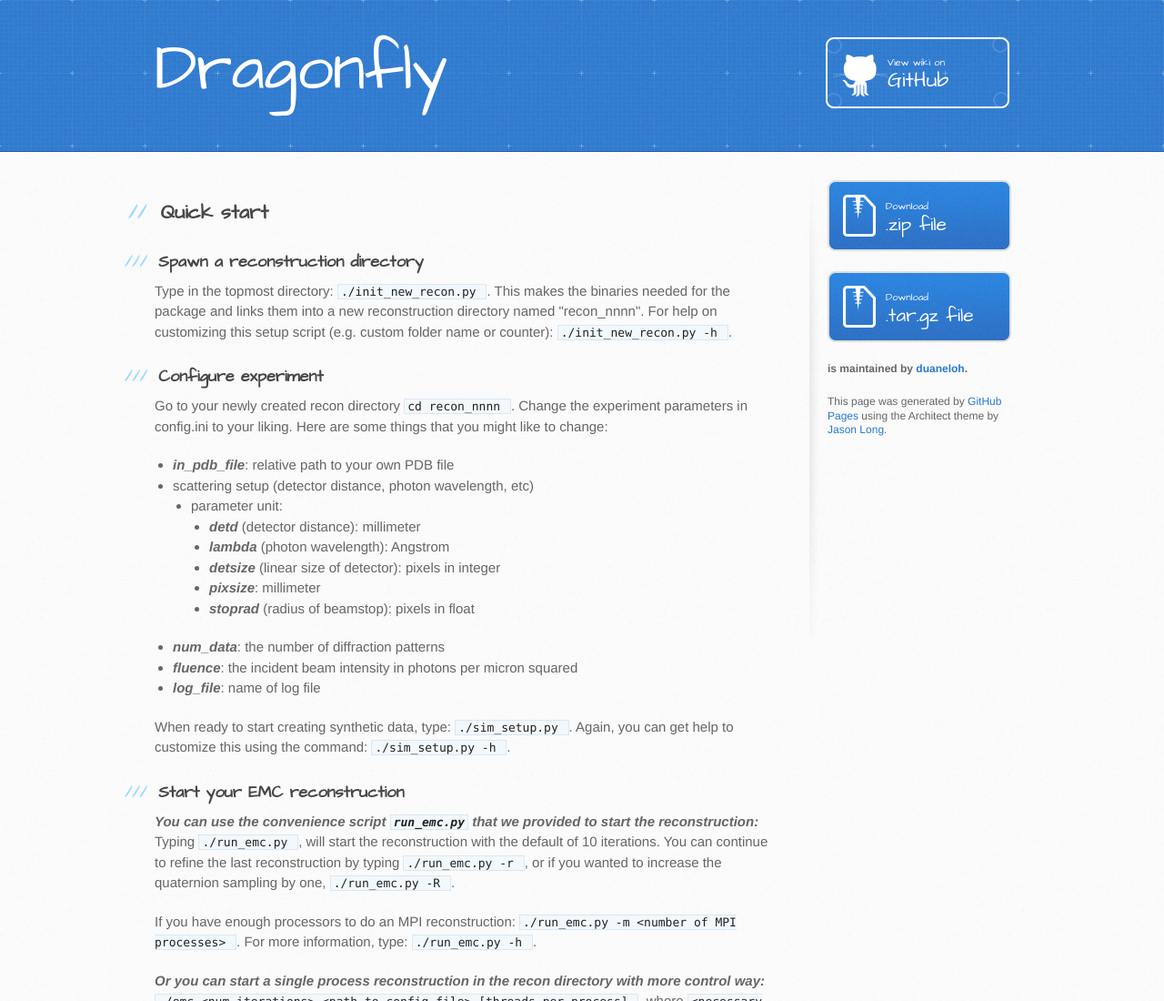
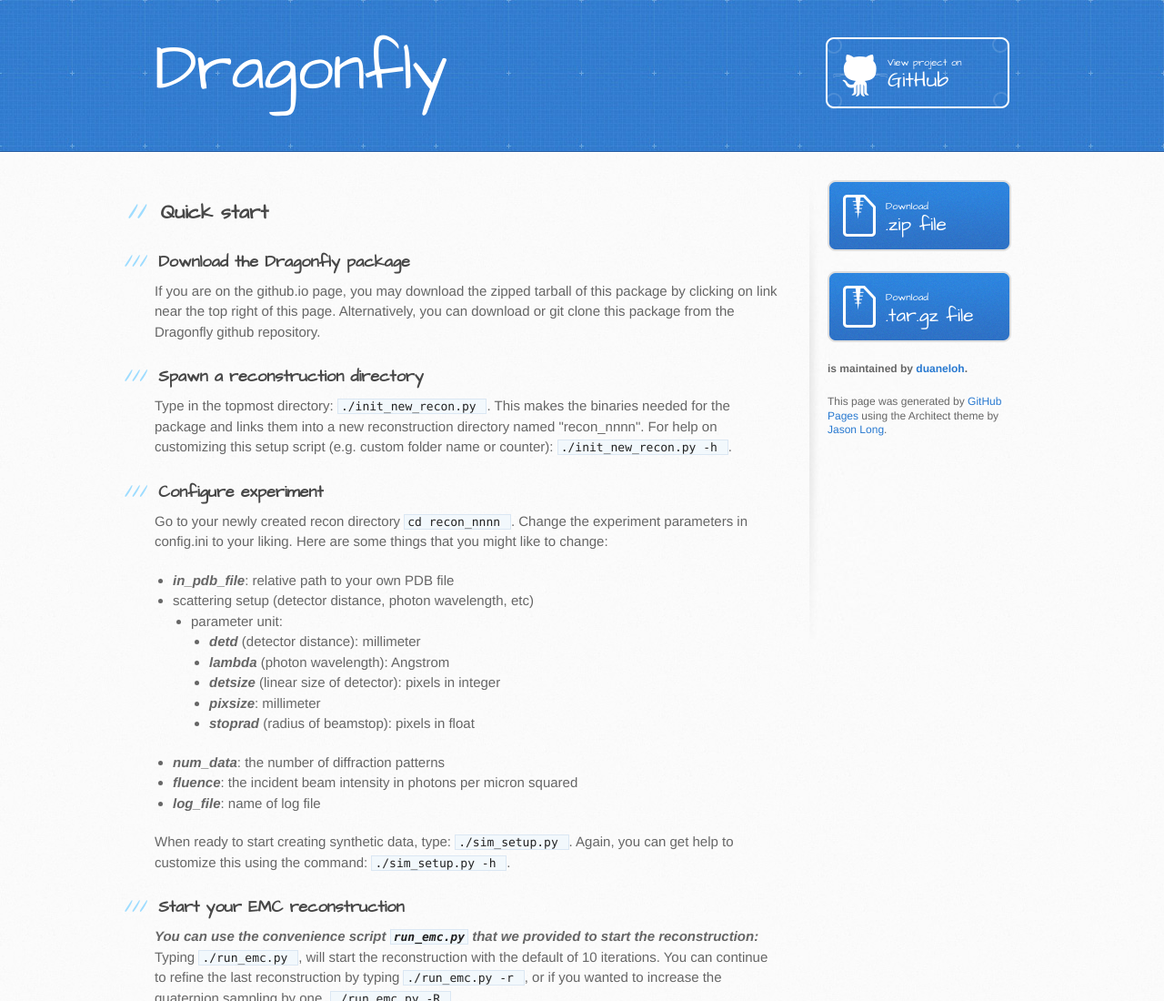
Before and after one commit to duaneloh/Dragonfly, a plain HTML site: page index.html in a window 1280 px wide. Shown: the top 1100 px of the page at 91% size. Drawn offline with Linux system fonts and the light colour scheme.

Commit message:
Create gh-pages branch via GitHub

```diff
--- a/index.html
+++ b/index.html
@@ -21,7 +21,7 @@
       <div class="inner">
         <h1>Dragonfly</h1>
         <h2></h2>
-        <a href="https://github.com/duaneloh/Dragonfly/wiki" class="button"><small>View wiki on</small> GitHub</a>
+        <a href="https://github.com/duaneloh/Dragonfly" class="button"><small>View project on</small> GitHub</a>
       </div>
     </header>
 
@@ -30,6 +30,11 @@
         <section id="main-content">
           <h2>
 <a id="quick-start" class="anchor" href="#quick-start" aria-hidden="true"><span aria-hidden="true" class="octicon octicon-link"></span></a>Quick start</h2>
+
+<h3>
+<a id="download-the-dragonfly-package" class="anchor" href="#download-the-dragonfly-package" aria-hidden="true"><span aria-hidden="true" class="octicon octicon-link"></span></a>Download the Dragonfly package</h3>
+
+<p>If you are on the github.io page, you may download the zipped tarball of this package by clicking on link near the top right of this page. Alternatively, you can download or git clone this package from the Dragonfly github repository.</p>
 
 <h3>
 <a id="spawn-a-reconstruction-directory" class="anchor" href="#spawn-a-reconstruction-directory" aria-hidden="true"><span aria-hidden="true" class="octicon octicon-link"></span></a>Spawn a reconstruction directory</h3>
```
Also changed, not shown: params.json (+1 -1 lines).
